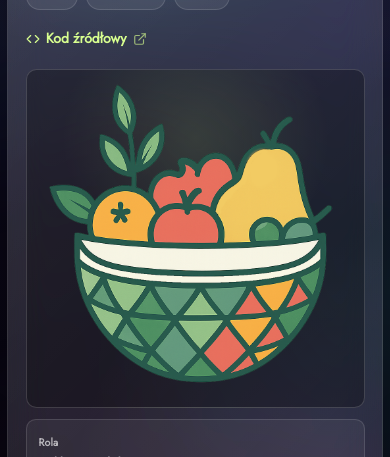
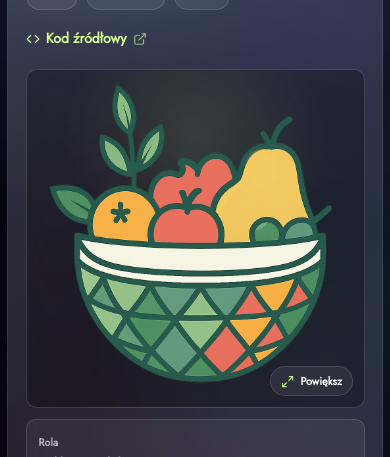
Before and after one commit to dawidbartczak/portfolio, a Next.js app: page /projects/biteback in a window 390 px wide. Shown: the part 306-763 px from the top of the page. Built offline with nearby package versions, Linux system fonts and the light colour scheme.

Commit message:
Add case study image preview modal

```diff
--- a/src/components/ProjectPage/ProjectPage.module.scss
+++ b/src/components/ProjectPage/ProjectPage.module.scss
@@ -2,6 +2,9 @@
     --motion-fast: 140ms;
     --motion-medium: 240ms;
     --motion-ease: cubic-bezier(0.2, 0.8, 0.2, 1);
+    --modal-caption-bg: rgba(15, 18, 31, 0.98);
+    --modal-overlay-bg: rgba(3, 5, 18, 0.9);
+    --modal-panel-bg: rgba(21, 25, 42, 0.98);
     --project-nav-bg: rgba(9, 8, 20, 0.96);
 
     position: relative;
@@ -12,6 +15,9 @@
 }
 
 :global(:root[data-theme="light"]) .page {
+    --modal-caption-bg: rgba(244, 248, 255, 0.98);
+    --modal-overlay-bg: rgba(243, 247, 255, 0.86);
+    --modal-panel-bg: rgba(252, 253, 255, 0.98);
     --project-nav-bg: rgba(255, 255, 255, 0.94);
 }
 
@@ -311,9 +317,70 @@
 }
 
 .projectImage {
+    display: block;
     width: 100%;
     height: 100%;
     object-fit: contain;
+}
+
+.mediaButton {
+    position: relative;
+    display: block;
+    width: 100%;
+    height: 100%;
+    min-height: inherit;
+    border: 0;
+    border-radius: inherit;
+    background: transparent;
+    color: inherit;
+    cursor: zoom-in;
+    font: inherit;
+    overflow: hidden;
+    padding: 0;
+}
+
+.mediaButton::after {
+    content: "";
+    position: absolute;
+    inset: 0;
+    border-radius: inherit;
+    background:
+        linear-gradient(180deg, transparent 58%, rgba(0, 0, 0, 0.24)),
+        radial-gradient(circle at 50% 20%, color-mix(in srgb, var(--accent-strong) 12%, transparent), transparent 44%);
+    opacity: 0;
+    pointer-events: none;
+    transition: opacity var(--motion-fast) ease;
+}
+
+.mediaHint {
+    position: absolute;
+    right: 0.75rem;
+    bottom: 0.75rem;
+    z-index: 1;
+    display: inline-flex;
+    align-items: center;
+    gap: 0.42rem;
+    min-height: 2.15rem;
+    border: 1px solid var(--chip-border);
+    border-radius: 999px;
+    background: color-mix(in srgb, var(--button-secondary-bg) 88%, transparent);
+    color: var(--text-strong);
+    font-size: 0.78rem;
+    font-weight: 800;
+    line-height: 1;
+    opacity: 0;
+    padding: 0.52rem 0.72rem;
+    pointer-events: none;
+    transform: translate3d(0, 4px, 0);
+    transition:
+        opacity var(--motion-fast) ease,
+        transform var(--motion-fast) var(--motion-ease);
+}
+
+.mediaHintIcon {
+    width: 0.95rem;
+    height: 0.95rem;
+    color: var(--accent-strong);
 }
 
 .mediaFallback {
@@ -361,6 +428,90 @@
     font-size: 0.9rem;
     line-height: 1.35;
     text-overflow: ellipsis;
+}
+
+.imageModal {
+    position: fixed;
+    inset: 0;
+    z-index: 80;
+    display: grid;
+    place-items: center;
+    padding: clamp(1rem, 3vw, 2rem);
+    background:
+        radial-gradient(circle at 50% 20%, color-mix(in srgb, var(--accent-strong) 11%, transparent), transparent 36%),
+        var(--modal-overlay-bg);
+    cursor: zoom-out;
+}
+
+.imageModalPanel {
+    position: relative;
+    display: grid;
+    grid-template-rows: minmax(0, 1fr) auto;
+    width: min(1120px, 100%);
+    max-height: min(86svh, 820px);
+    overflow: hidden;
+    border: 1px solid var(--panel-border);
+    border-radius: 1rem;
+    background: var(--modal-panel-bg);
+    box-shadow: var(--panel-shadow);
+    cursor: default;
+}
+
+.imageModalImage {
+    display: block;
+    width: 100%;
+    height: 100%;
+    max-height: calc(min(86svh, 820px) - 4.85rem);
+    object-fit: contain;
+    background: var(--media-bg);
+}
+
+.imageModalCaption {
+    display: flex;
+    gap: 0.7rem;
+    align-items: center;
+    justify-content: space-between;
+    border-top: 1px solid var(--panel-border);
+    padding: 0.9rem 1rem;
+    background: var(--modal-caption-bg);
+    color: var(--text-muted);
+}
+
+.imageModalCaption strong {
+    color: var(--text-strong);
+    font-family: var(--font-krona-one), sans-serif;
+    font-size: 0.95rem;
+}
+
+.imageModalCaption span {
+    max-width: 68ch;
+    line-height: 1.45;
+    text-align: right;
+}
+
+.imageModalClose {
+    position: absolute;
+    top: 0.8rem;
+    right: 0.8rem;
+    z-index: 2;
+    display: inline-flex;
+    align-items: center;
+    justify-content: center;
+    width: 2.35rem;
+    height: 2.35rem;
+    border: 1px solid var(--chip-border);
+    border-radius: 999px;
+    background: color-mix(in srgb, var(--button-secondary-bg) 88%, transparent);
+    color: var(--text-strong);
+    cursor: pointer;
+    transition:
+        border-color var(--motion-fast) ease,
+        transform var(--motion-fast) var(--motion-ease);
+}
+
+.imageModalCloseIcon {
+    width: 1.05rem;
+    height: 1.05rem;
 }
 
 .proofStrip {
@@ -923,6 +1074,22 @@
     .mailLink:hover {
         transform: translateY(-1px);
     }
+
+    .mediaButton:hover::after,
+    .mediaButton:focus-visible::after {
+        opacity: 1;
+    }
+
+    .mediaButton:hover .mediaHint,
+    .mediaButton:focus-visible .mediaHint {
+        opacity: 1;
+        transform: translate3d(0, 0, 0);
+    }
+
+    .imageModalClose:hover {
+        border-color: color-mix(in srgb, var(--accent-strong) 48%, var(--chip-border));
+        transform: translateY(-1px);
+    }
 }
 
 @media (max-width: 980px) {
@@ -1047,12 +1214,29 @@
         justify-content: center;
         width: 100%;
     }
+
+    .mediaHint {
+        opacity: 1;
+        transform: none;
+    }
+
+    .imageModalCaption {
+        display: grid;
+        gap: 0.35rem;
+    }
+
+    .imageModalCaption span {
+        text-align: left;
+    }
 }
 
 @media (prefers-reduced-motion: reduce) {
     .interactiveCard,
     .interactiveCard::after,
+    .mediaButton::after,
+    .mediaHint,
     .revealReady [data-reveal],
+    .imageModalClose,
     .links a,
     .mailLink,
     .nav a {
--- a/src/components/ProjectPage/index.tsx
+++ b/src/components/ProjectPage/index.tsx
@@ -11,15 +11,17 @@ import {
     GitBranch,
     Layers3,
     Lightbulb,
+    Maximize2,
     Rocket,
     ShieldCheck,
     Sparkles,
     Target,
     Trophy,
     Wrench,
+    X,
     type LucideIcon,
 } from "lucide-react";
-import {useMemo, useState} from "react";
+import {useEffect, useMemo, useState} from "react";
 import {Code, Mail, Moon, Play, Sun} from "@/icons";
 import {contact, localeNames, text} from "@/content/site";
 import {useReveal} from "@/hooks/useReveal";
@@ -101,10 +103,34 @@ function ProjectLinks({links, locale}: { links: ProjectLink[]; locale: Locale })
 
 export default function ProjectPage({project}: ProjectPageProps) {
     const [locale, setLocale] = useState<Locale>("pl");
+    const [isPreviewOpen, setIsPreviewOpen] = useState(false);
     const [theme, setTheme] = useThemePreference();
     const t = useMemo(() => (value: LocalizedText) => text(value, locale), [locale]);
 
     useReveal();
+
+    useEffect(() => {
+        if (!isPreviewOpen) {
+            return;
+        }
+
+        const previousOverflow = document.body.style.overflow;
+
+        document.body.style.overflow = "hidden";
+
+        const handleKeyDown = (event: KeyboardEvent) => {
+            if (event.key === "Escape") {
+                setIsPreviewOpen(false);
+            }
+        };
+
+        window.addEventListener("keydown", handleKeyDown);
+
+        return () => {
+            document.body.style.overflow = previousOverflow;
+            window.removeEventListener("keydown", handleKeyDown);
+        };
+    }, [isPreviewOpen]);
 
     const projectMode = project.featuredLabel ? t(project.featuredLabel) : t(project.category);
     const hireFit = project.caseStudy.hireFit;
@@ -301,6 +327,12 @@ export default function ProjectPage({project}: ProjectPageProps) {
                     <aside className={styles.heroVisual}>
                         <div className={styles.mediaFrame}>
                             {project.thumbnailPath ? (
+                                <button
+                                    aria-label={locale === "pl" ? `Powiększ screenshot projektu ${project.title}` : `Enlarge ${project.title} project screenshot`}
+                                    className={styles.mediaButton}
+                                    onClick={() => setIsPreviewOpen(true)}
+                                    type="button"
+                                >
                                     <Image
                                         alt={project.title}
                                         className={styles.projectImage}
@@ -309,6 +341,11 @@ export default function ProjectPage({project}: ProjectPageProps) {
                                         unoptimized
                                         width={860}
                                     />
+                                    <span className={styles.mediaHint} aria-hidden="true">
+                                        <Maximize2 className={styles.mediaHintIcon}/>
+                                        <span>{locale === "pl" ? "Powiększ" : "Enlarge"}</span>
+                                    </span>
+                                </button>
                             ) : (
                                 <div className={styles.mediaFallback}>
                                     <BrainCircuit className={styles.fallbackIcon}/>
@@ -329,6 +366,39 @@ export default function ProjectPage({project}: ProjectPageProps) {
                     </aside>
                 </div>
             </section>
+
+            {isPreviewOpen && project.thumbnailPath && (
+                <div
+                    aria-label={locale === "pl" ? "Podgląd screenshotu projektu" : "Project screenshot preview"}
+                    aria-modal="true"
+                    className={styles.imageModal}
+                    onClick={() => setIsPreviewOpen(false)}
+                    role="dialog"
+                >
+                    <div className={styles.imageModalPanel} onClick={(event) => event.stopPropagation()}>
+                        <button
+                            aria-label={locale === "pl" ? "Zamknij podgląd" : "Close preview"}
+                            className={styles.imageModalClose}
+                            onClick={() => setIsPreviewOpen(false)}
+                            type="button"
+                        >
+                            <X className={styles.imageModalCloseIcon}/>
+                        </button>
+                        <Image
+                            alt={project.title}
+                            className={styles.imageModalImage}
+                            height={900}
+                            src={project.thumbnailPath}
+                            unoptimized
+                            width={1440}
+                        />
+                        <div className={styles.imageModalCaption}>
+                            <strong>{project.title}</strong>
+                            <span>{t(project.description)}</span>
+                        </div>
+                    </div>
+                </div>
+            )}
 
             <section className={styles.proofStrip} aria-label={locale === "pl" ? "Szybkie fakty" : "Quick facts"}>
                 {proofStats.map((item) => {
```
Lines whose indentation alone changed are shown as unchanged.
